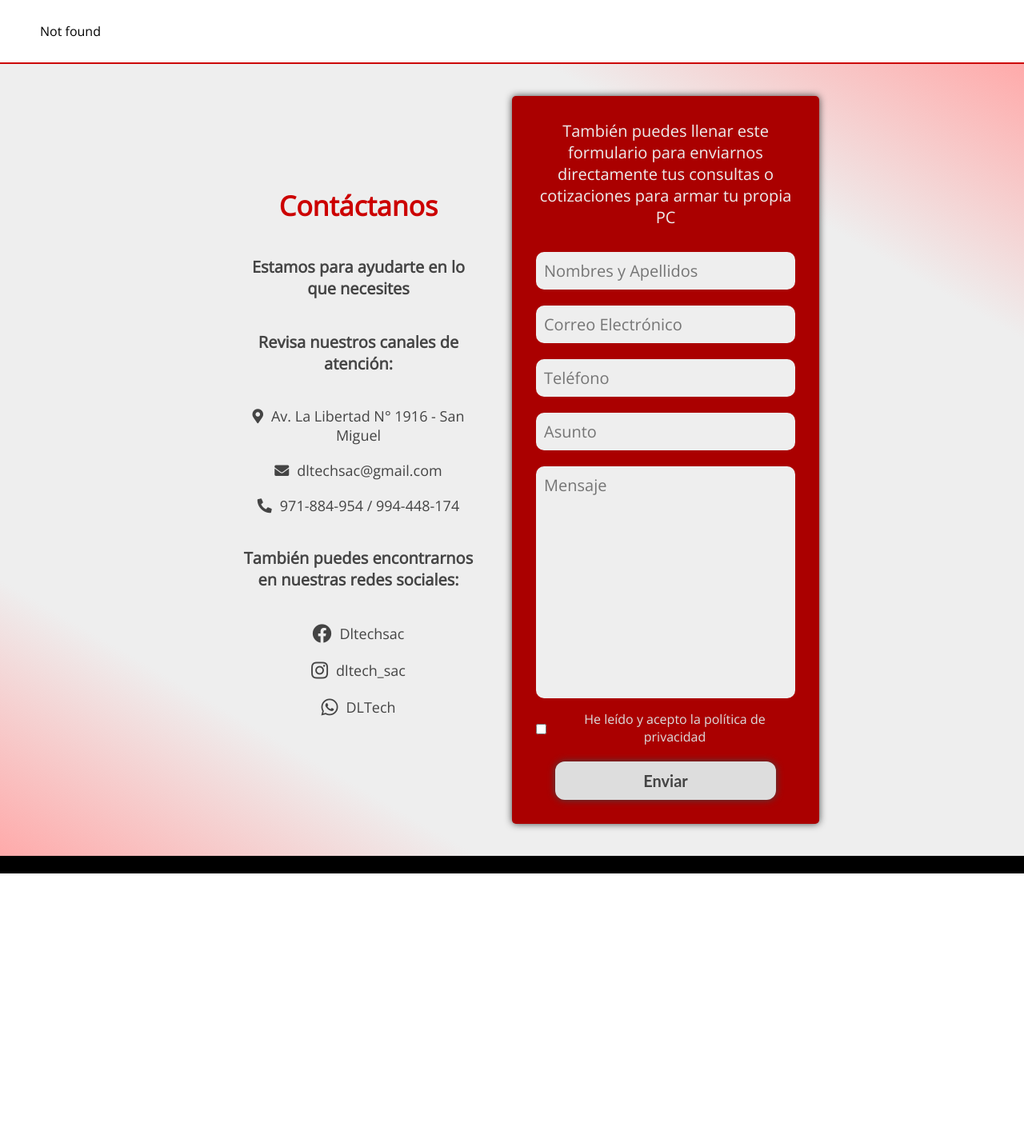
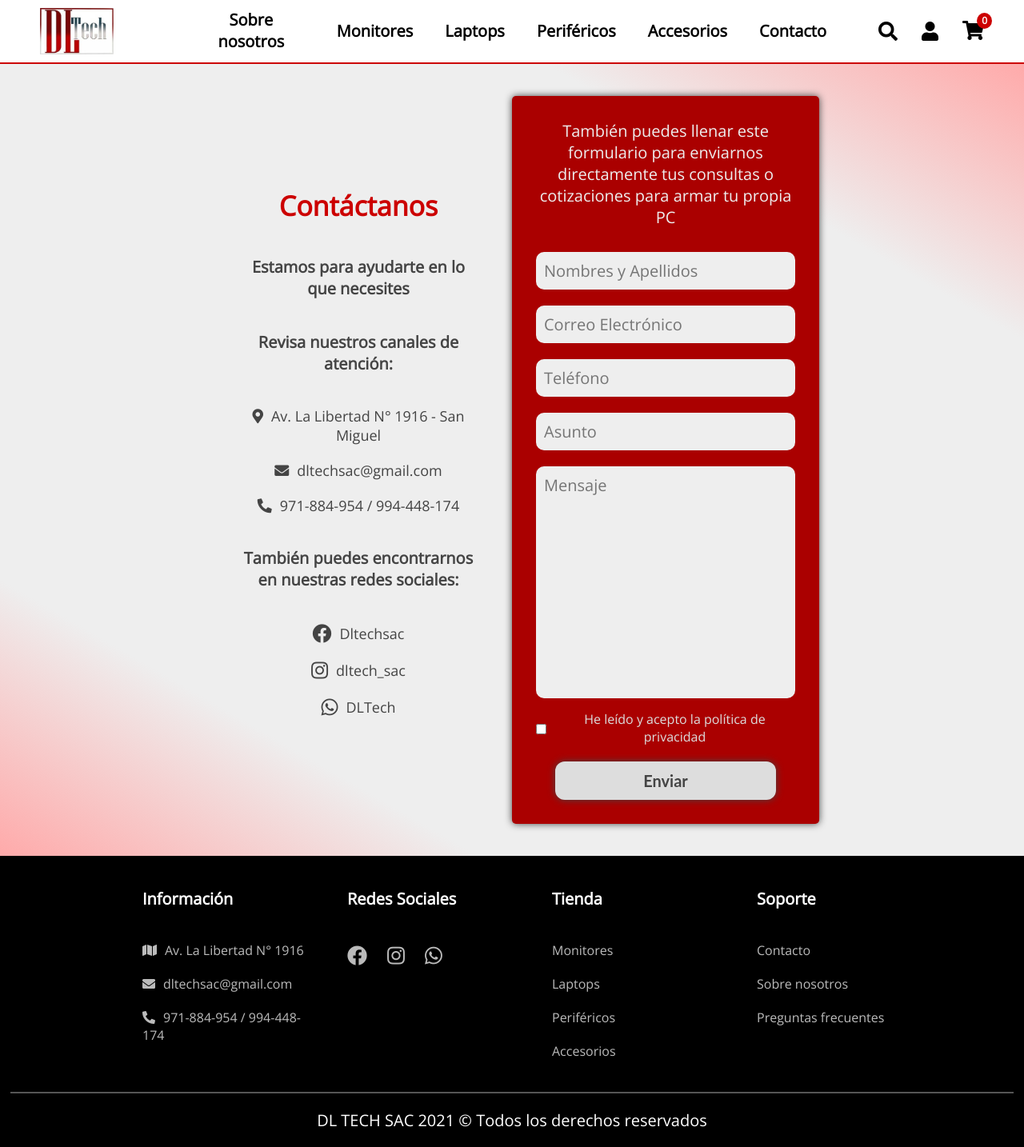
Before and after one commit to Dirico19/DLTech, a plain HTML site: page contacto.html in a window 1280 px wide. Shown: the whole page at 80% size. Before the commit the page ends 1092 px from the top, so only its background shows below. Drawn offline with nearby package versions, Linux system fonts and the light colour scheme; no server answers.

Commit message:
prueba 5

```diff
--- a/encabezado.html
+++ b/encabezado.html
@@ -1,17 +1,17 @@
 <div class="logo"><a href="./index.html"><img src="./img/logo.jpg" alt=""></a></div>
 <div class="nav">
     <ul class="menu">
-        <li><a href="./pages/nosotros.html">Sobre nosotros</a></li>
-        <li><a href="./pages/productos.html">Monitores</a></li>
-        <li><a href="./pages/productos.html">Laptops</a></li>
-        <li><a href="./pages/productos.html">Periféricos</a></li>
-        <li><a href="./pages/productos.html">Accesorios</a></li>
-        <li><a href="./pages/contacto.html">Contacto</a></li>
+        <li><a href="./nosotros.html">Sobre nosotros</a></li>
+        <li><a href="./productos.html">Monitores</a></li>
+        <li><a href="./productos.html">Laptops</a></li>
+        <li><a href="./productos.html">Periféricos</a></li>
+        <li><a href="./productos.html">Accesorios</a></li>
+        <li><a href="./contacto.html">Contacto</a></li>
     </ul>
 </div>
 <div class="botones">
     <i class="fas fa-search"></i>
     <i class="fas fa-user"></i>
-    <a href="./pages/carrito.html"><i class="fas fa-shopping-cart"><div class="carrito-num">0</div></i></a>
+    <a href="./carrito.html"><i class="fas fa-shopping-cart"><div class="carrito-num">0</div></i></a>
     <i class="fas fa-bars btn-menu"></i>
 </div>
--- a/js/encabezado.js
+++ b/js/encabezado.js
@@ -1,6 +1,6 @@
 addEventListener("load",()=>{
     const header = document.querySelector("header");
-    fetch("./pages/encabezado.html")
+    fetch("./encabezado.html")
     .then(res => res.text())
     .then(data => {
         header.innerHTML = data;
--- a/js/pie.js
+++ b/js/pie.js
@@ -1,6 +1,6 @@
 addEventListener("load",()=>{
     const footer = document.querySelector("footer");
-    fetch("./pages/pie.html")
+    fetch("./pie.html")
     .then(res => res.text())
     .then(data => {
         footer.innerHTML = data;
--- a/pie.html
+++ b/pie.html
@@ -12,15 +12,15 @@
 </div>
 <div class="info-pie">
     <h2>Tienda</h2>
-    <li><a href="./pages/productos.html">Monitores</a></li>
-    <li><a href="./pages/productos.html">Laptops</a></li>
-    <li><a href="./pages/productos.html">Periféricos</a></li>
-    <li><a href="./pages/productos.html">Accesorios</a></li>
+    <li><a href="./productos.html">Monitores</a></li>
+    <li><a href="./productos.html">Laptops</a></li>
+    <li><a href="./productos.html">Periféricos</a></li>
+    <li><a href="./productos.html">Accesorios</a></li>
 </div>
 <div class="info-pie">
     <h2>Soporte</h2>
-    <li><a href="./pages/contacto.html">Contacto</a></li>
-    <li><a href="./pages/nosotros.html">Sobre nosotros</a></li>
+    <li><a href="./contacto.html">Contacto</a></li>
+    <li><a href="./nosotros.html">Sobre nosotros</a></li>
     <li><a href="#">Preguntas frecuentes</a></li>
 </div>
 <div class="copyright">DL TECH SAC 2021 © Todos los derechos reservados</div>
```
